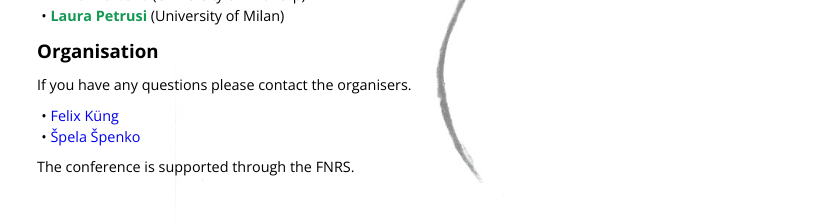
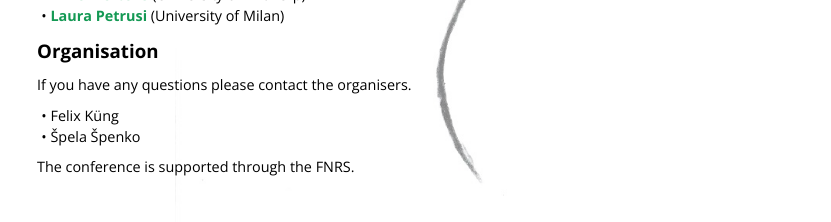
Before and after one commit to Tale-of-Geometries/Tale-of-Geometries.github.io, a Jekyll site: the page built from index.html, in a window 1280 px wide. Shown: the part 508-730 px from the top of the page, without its empty margins (203-1034 px from the left). Built offline with Jekyll 4.4.1, drawn with Linux system fonts in a browser that asks for light colours; nearby versions of some CDN libraries; library files that are not in the unit come from our copies.

Commit message:
Update main.css

```diff
--- a/css/main.css
+++ b/css/main.css
@@ -140,6 +140,7 @@ ul.names span.name a {
 
 ul.names span.name a:hover {
   text-decoration: none;
+  color: red;
 }
 
 ul.nameso {
@@ -166,6 +167,7 @@ ul.nameso span.name {
 
 ul.nameso span.name a {
   text-decoration: none;
+  color: black;
 }
 
 ul.nameso span.name a:hover {
```
